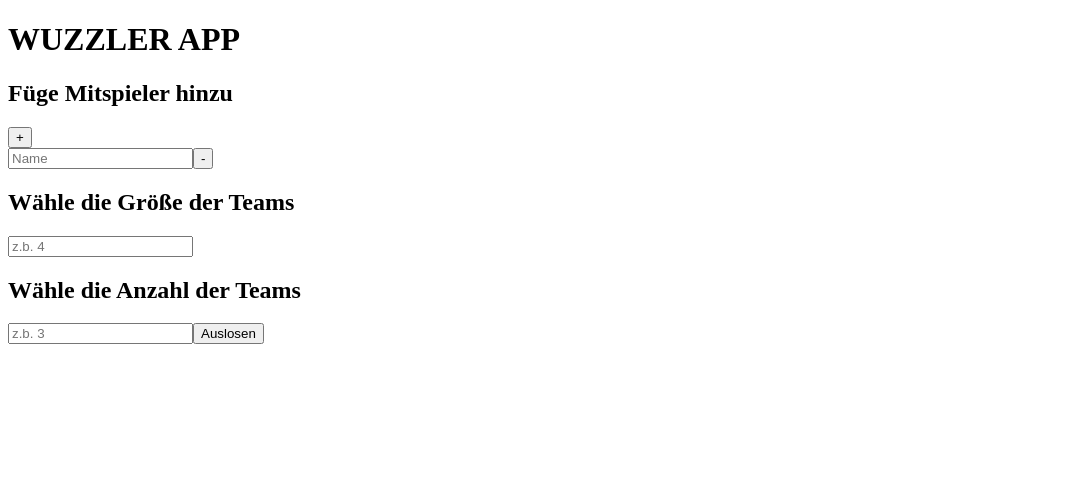
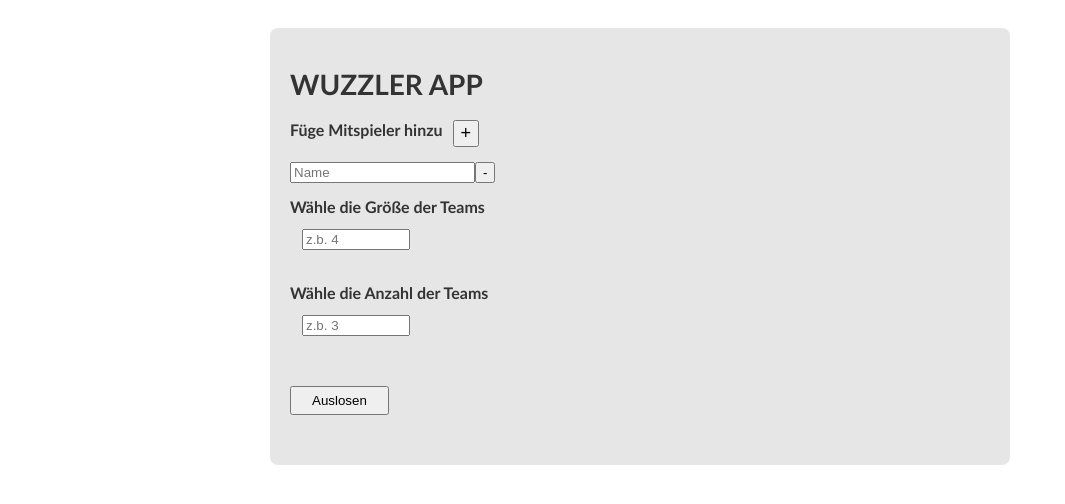
Before and after one commit to nicpep/WuzzlerWebApp, an Angular app: page / in a window 1280 px wide. Shown: the top 504 px of the page, without its empty margins (0-1065 px from the left). Built offline with nearby package versions, Linux system fonts and the light colour scheme.

Commit message:
Add styles

```diff
--- a/src/app/app.component.scss
+++ b/src/app/app.component.scss
@@ -0,0 +1,80 @@
+body {
+    width: 100vw;
+    height: 100vh;
+    margin: 0;
+}
+
+.wuzzler {
+    font-family: "Gill Sans", "Gill Sans MT", Calibri, "Trebuchet MS",
+        sans-serif;
+    font-size: 14px;
+    color: #333333;
+    width: 100%;
+    position: relative;
+
+    &__wrapper {
+        max-width: 700px;
+        width: 80%;
+        background-color: #e6e6e6;
+        padding: 20px;
+        position: absolute;
+        left: 50%;
+        transform: translateX(-50%);
+        margin-top: 20px;
+        margin-bottom: 20px;
+        border-radius: 8px;
+    }
+
+    .wuzzler__input-number {
+        max-width: 100px;
+        margin: 0 12px 20px;
+    }
+
+    #submit {
+        display: block;
+        margin: 30px 0;
+        padding: 5px 20px;
+    }
+}
+
+h2 {
+    font-size: 16px;
+}
+
+.wuzzler__fieldname--header {
+    display: flex;
+    margin-bottom: 15px;
+
+    h2 {
+        margin: 0;
+        margin-right: 10px;
+    }
+
+    .plus {
+        font-size: 18px;
+        padding: 1px 6px;
+    }
+}
+
+.wuzzler__fieldname--wrapper {
+    display: flex;
+    flex-flow: row wrap;
+    justify-content: space-between;
+    margin: 1em auto;
+
+    &::after {
+        content: "";
+        flex: auto;
+    }
+}
+
+#wuzzler__result {
+    display: flex;
+    justify-content: space-around;
+    flex-flow: row wrap;
+
+    &::after {
+        content: "";
+        flex: auto;
+    }
+}
```
